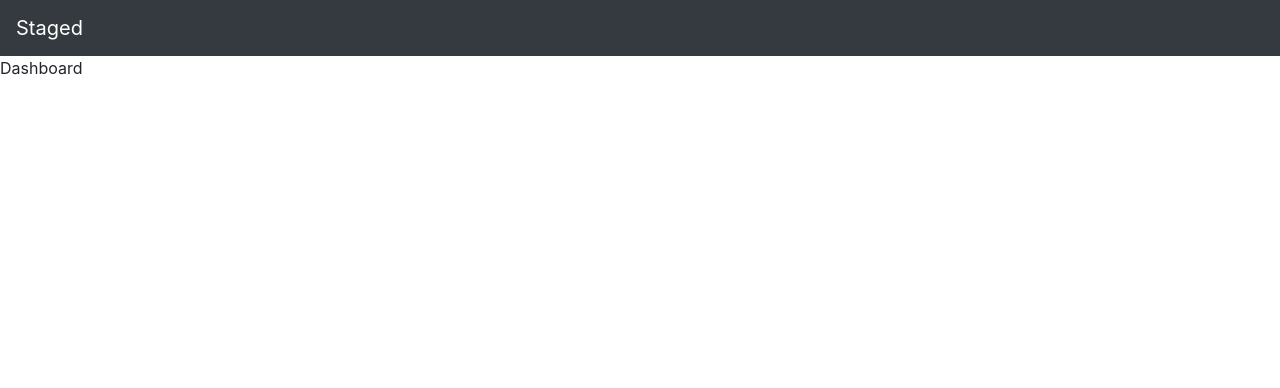
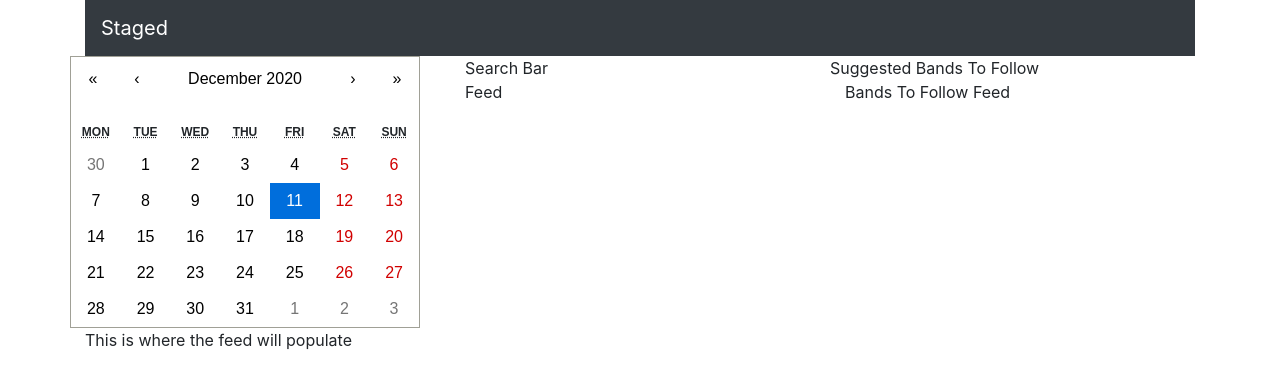
Before and after one commit to MikeSap/Staged_Frontend, a React (Create React App) app: page /dashboard in a window 1280 px wide. Shown: the top 388 px of the page. Built offline with nearby package versions, Linux system fonts and the light colour scheme; no server answers; sample sign-in values are in the browser's storage.

Commit message:
nav bar built, dashboard rooouuughed in

```diff
--- a/package.json
+++ b/package.json
@@ -9,6 +9,7 @@
     "bootstrap": "^4.5.3",
     "react": "^17.0.1",
     "react-bootstrap": "^1.4.0",
+    "react-calendar": "^3.2.1",
     "react-dom": "^17.0.1",
     "react-redux": "^7.2.2",
     "react-router-dom": "^5.2.0",
--- a/src/App.css
+++ b/src/App.css
@@ -1,5 +1,5 @@
 .App {
-  text-align: center;
+  /* text-align: center; */
 }
 
 /* .App-logo {
--- a/src/components/Dashboard.js
+++ b/src/components/Dashboard.js
@@ -1,9 +1,41 @@
+import Container from 'react-bootstrap/Container'
+import Row from 'react-bootstrap/Row'
+import Col from 'react-bootstrap/Col'
+import Calendar from 'react-calendar'
+import 'react-calendar/dist/Calendar.css';
+
+import React, { useState } from 'react'
+
+
 const Dashboard = (props) =>  {
 
+    const [date, setDate] = useState(new Date())
+
+    const grabEvents = (date) => {
+        debugger
+        // fetch and grab events on that date
+    }
+
     return (
-        <div>
-            Dashboard
-        </div>
+        <Container>
+        <Row>
+            <Col>
+            <Row><Calendar onChange={setDate} value={date} onClickDay={grabEvents}/> </Row>
+            <Container><Row> This is where the feed will populate </Row></Container>
+            </Col>
+
+            <Col><Container>
+            <Row>Search Bar</Row>
+            <Row>Feed</Row>
+            </Container>
+            </Col>
+
+            <Col>
+            <Row>Suggested Bands To Follow</Row>
+            <Row><Container>Bands To Follow Feed</Container></Row>
+            </Col>
+        </Row>
+        </Container>
     )
 }
 
--- a/src/components/Login.js
+++ b/src/components/Login.js
@@ -54,12 +54,12 @@ const Login = (props) => {
             <Container fluid>
                <Form onSubmit={handleSubmit}>
                <Form.Row>
-                    <Form.Group className="justify-content-center">
+                    <Form.Group>
 
                             {location.includes('signup') ?
-                                <Form.Label  as={Row}>Sign-up to FlatNote</Form.Label>
+                                <Form.Label  as={Row}>Sign-up for Staged</Form.Label>
                                 :
-                                <Form.Label>Log-in to FlatNote</Form.Label>
+                                <Form.Label>Log-in to Staged</Form.Label>
                             }
 
                     {props.errors ? <h3>{props.errors}</h3> : null}
--- a/src/components/NavBar.js
+++ b/src/components/NavBar.js
@@ -1,7 +1,10 @@
 import React, { useEffect } from 'react';
-import { useHistory } from "react-router";
+// import { useHistory } from "react-router";
 import { logout } from '../actions/Auth'
 import { connect } from 'react-redux'
+import Container from 'react-bootstrap/Container'
+import Row from 'react-bootstrap/Row'
+import Col from 'react-bootstrap/Col'
 import Navbar from 'react-bootstrap/Navbar'
 import Button from 'react-bootstrap/Button'
 import Nav from 'react-bootstrap/Nav'
@@ -9,7 +12,7 @@ import Nav from 'react-bootstrap/Nav'
 
 const NavBar = (props) => {
 
-    const history = useHistory()
+    // const history = useHistory()
 
     const { user } = props
 
@@ -20,27 +23,41 @@ const NavBar = (props) => {
     useEffect(() => {
     }, [user])
 
+    const loggedInNav = () => {
+        return <>
+        <Col><Nav.Link href="/bands">Bands</Nav.Link></Col>
+        <Col><Nav.Link href="/calendar">Calendar</Nav.Link></Col>
+        <Col><Nav.Link href="/merch">Merch</Nav.Link></Col>
+        <Col><Nav.Link href="/music">Music</Nav.Link></Col>
+        <Col><Nav.Link href="/shows">Shows</Nav.Link></Col>
+        <Col>
+            <Nav.Link >
+                <Button className="justify-content-end" onClick={() => signOut()} primary>
+                Sign Out</Button>
+            </Nav.Link>
+        </Col>
+        </>
+    }
+
     return (
-        <Navbar collapseOnSelect expand="lg" bg="dark" variant="dark">
+        <Container>
 
-        <Navbar.Brand href="/">Staged</Navbar.Brand>
+                <Navbar collapseOnSelect expand="lg" bg="dark" variant="dark">
+                 <Row lg>
+                    <Col>
+                        <Navbar.Brand href="/">Staged</Navbar.Brand>
+                    </Col>
 
-            <Nav>
-                {!user.id ? null :
-                <Nav.Link
-                name="New Note"
-                onClick={() => history.push('/notes/new')}
-                />}
+                    <Nav className="justify-content-center">
 
-                {!user.id ? null :
-                <Nav.Link >
-                <Button onClick={() => signOut()} primary>
-                Sign Out</Button>
-                </Nav.Link>}
+                        {!user.id ? null :
+                        loggedInNav()}
 
-            </Nav>
+                    </Nav>
+                </Row>
+                </Navbar>
 
-        </Navbar>
+        </Container>
     )
 }
 
```
Also changed, not shown: 2 other files (tests, documents, lock files or other folders).
